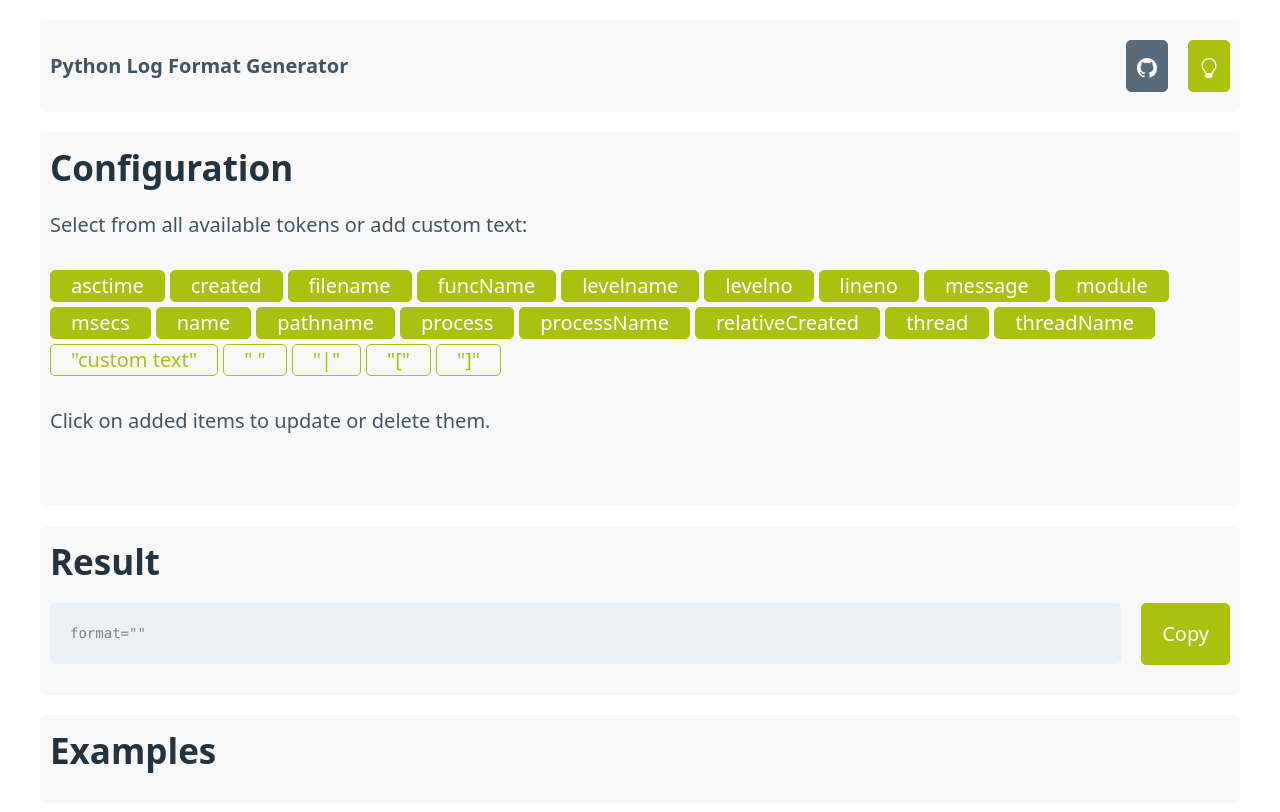
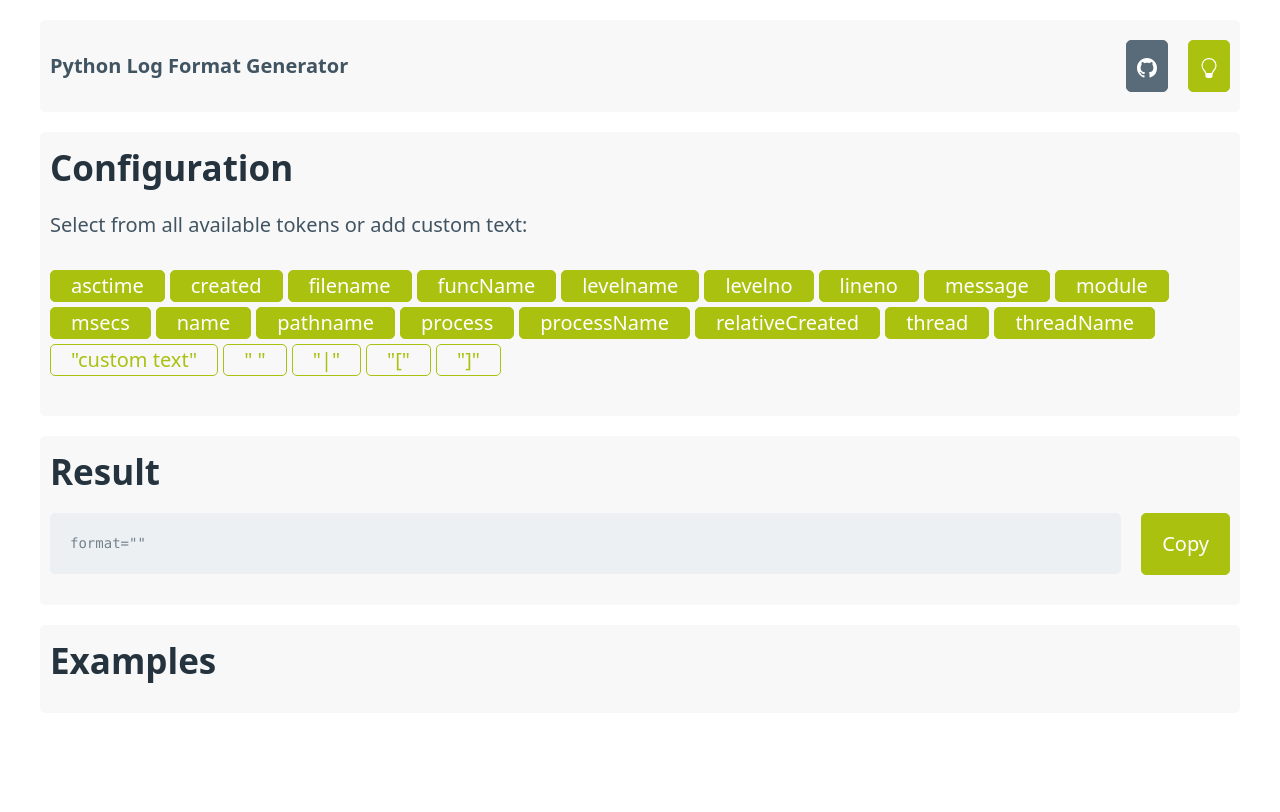
Before and after one commit to florian-sattler/python-log-format-generator, a Vue app: page / in a window 1280 px wide. Shown: the top 812 px of the page. Built offline with nearby package versions, Linux system fonts and the light colour scheme; the HTML template or start-up script is replaced by a standard one.

Commit message:
only show buttons when nothing is selected

```diff
--- a/src/App.vue
+++ b/src/App.vue
@@ -103,9 +103,9 @@ const copyResult = () => {
       </button>
     </p>
 
-    <p>Click on added items to update or delete them.</p>
+    <p v-if="items.length">Click on added items to update or delete them.</p>
 
-    <p class="prompt buttons">
+    <p class="prompt buttons" v-if="items.length">
       <button
         v-for="(item, i) in items"
         :key="item.value"
```
